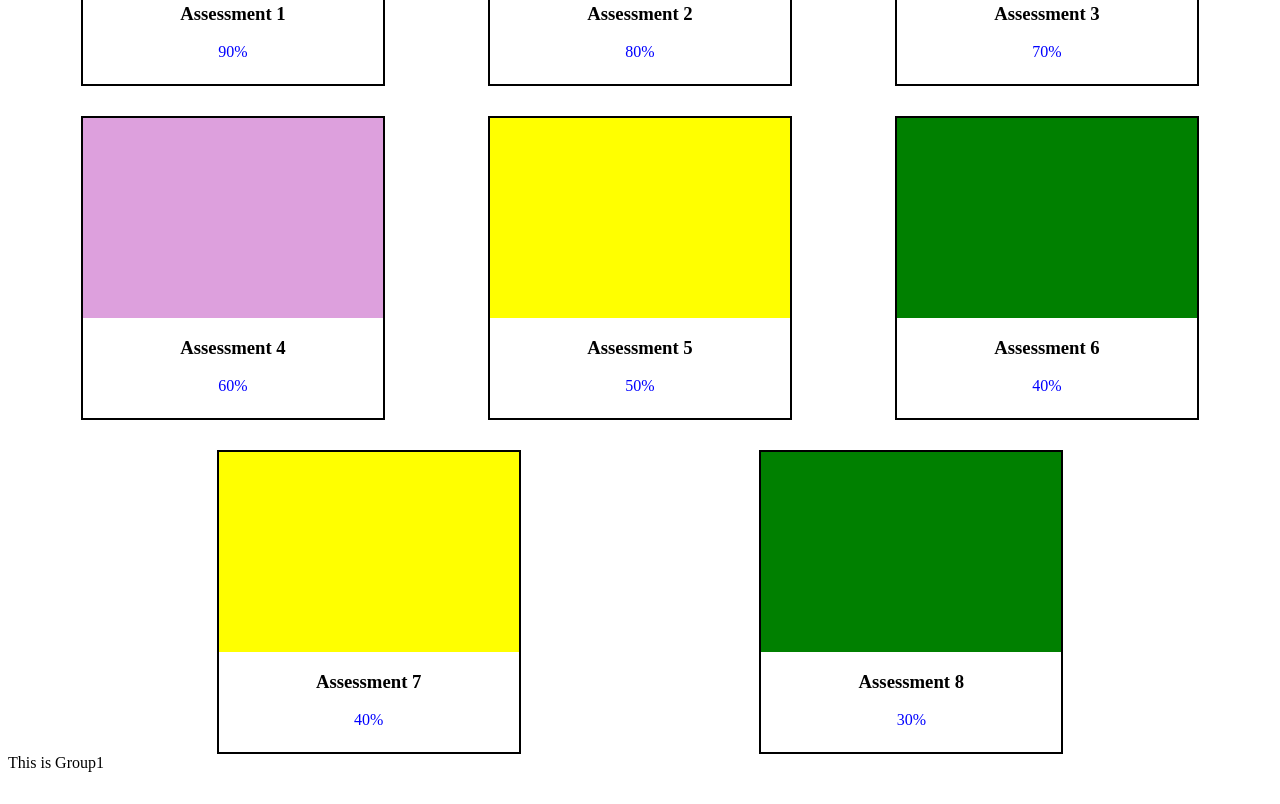
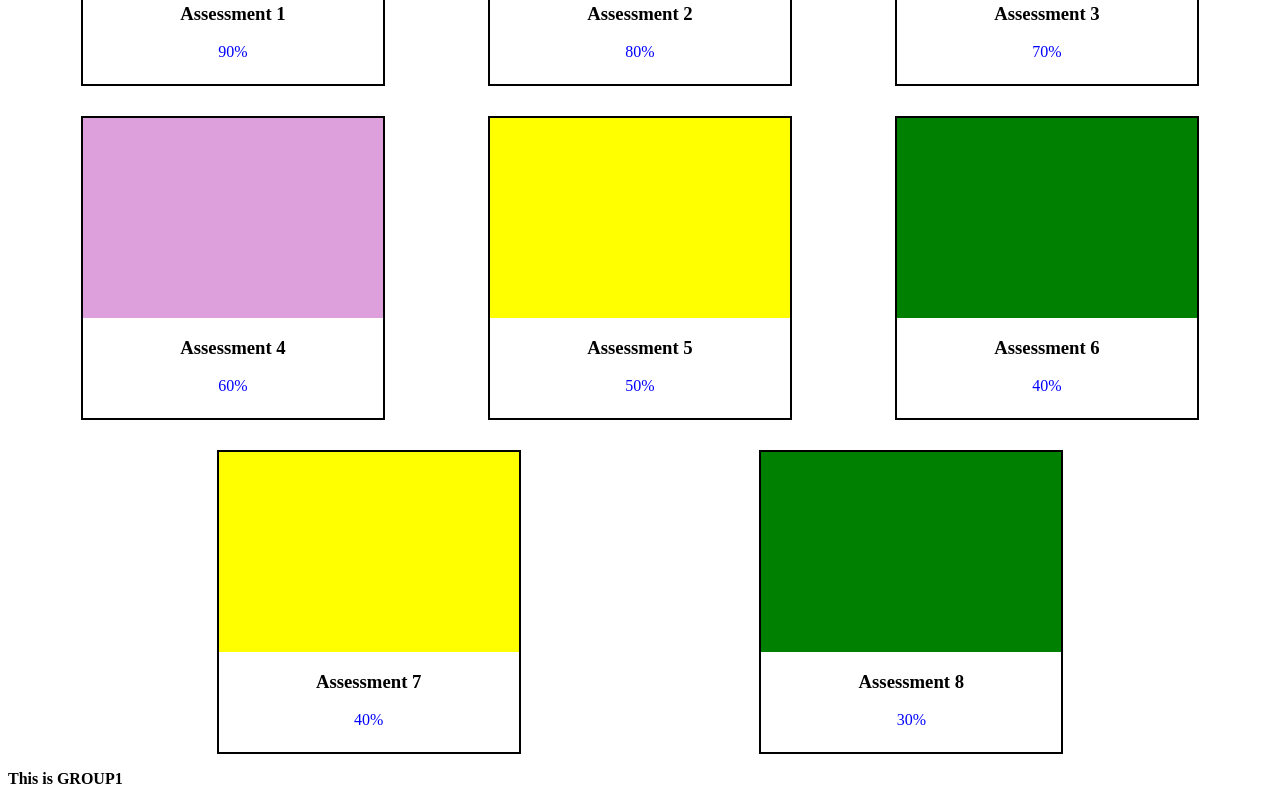
Before and after one commit to JacklinPrempeh/T4G_GROUP1, a plain HTML site: page index.html in a window 1280 px wide. Shown: the part 342-1146 px from the top of the page. Before the commit the page ends 1122 px from the top, so only its background shows below. Drawn offline with Linux system fonts and the light colour scheme.

Commit message:
adding emoji to navigation and bold element

```diff
--- a/index.html
+++ b/index.html
@@ -160,7 +160,7 @@ text-align: center;
             <div class="percent">30%</div>
         </div>
     </div>
-    This is Group1
+    <p><b>This is GROUP1</b></p>
 
 </body>
 </html>
```
